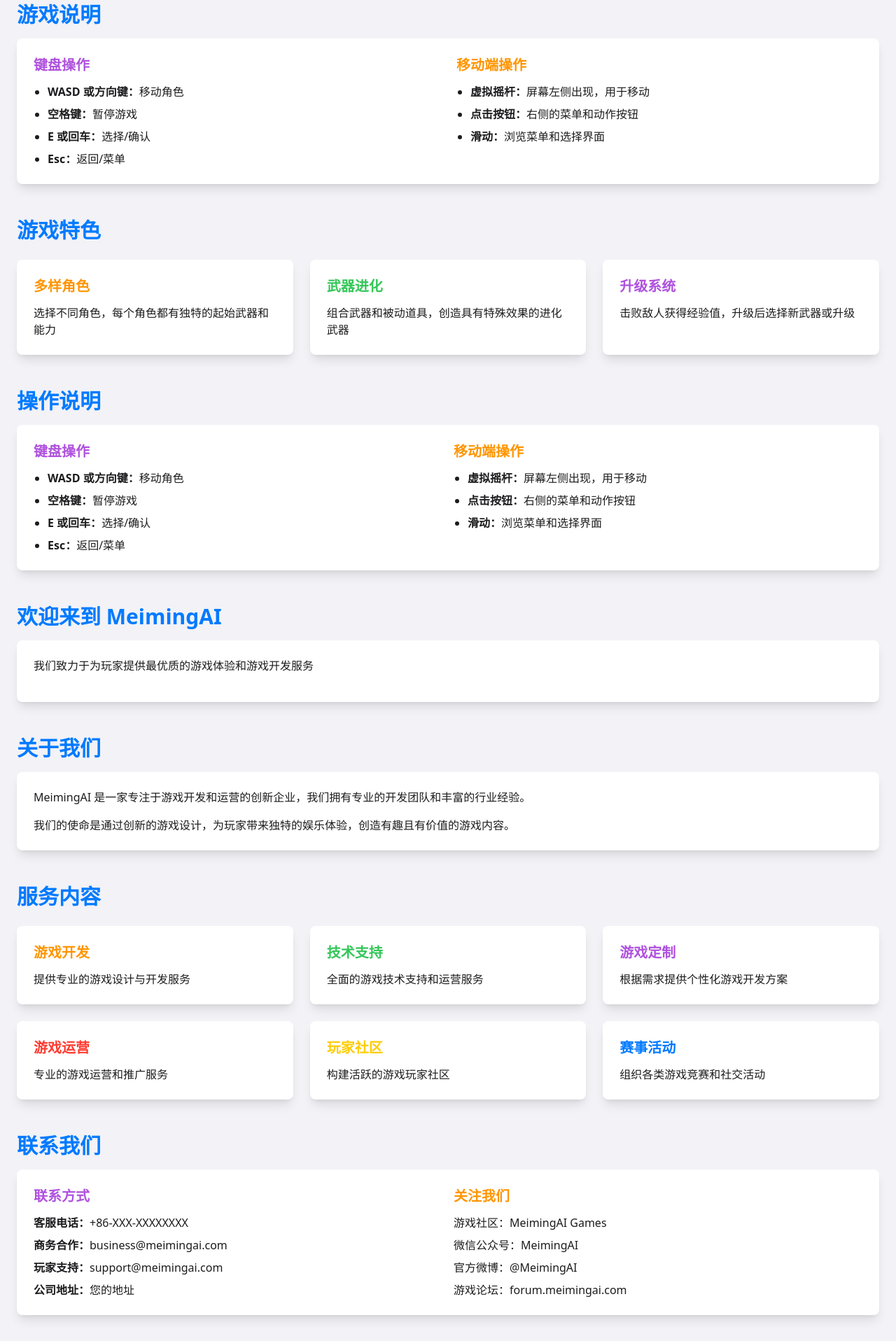
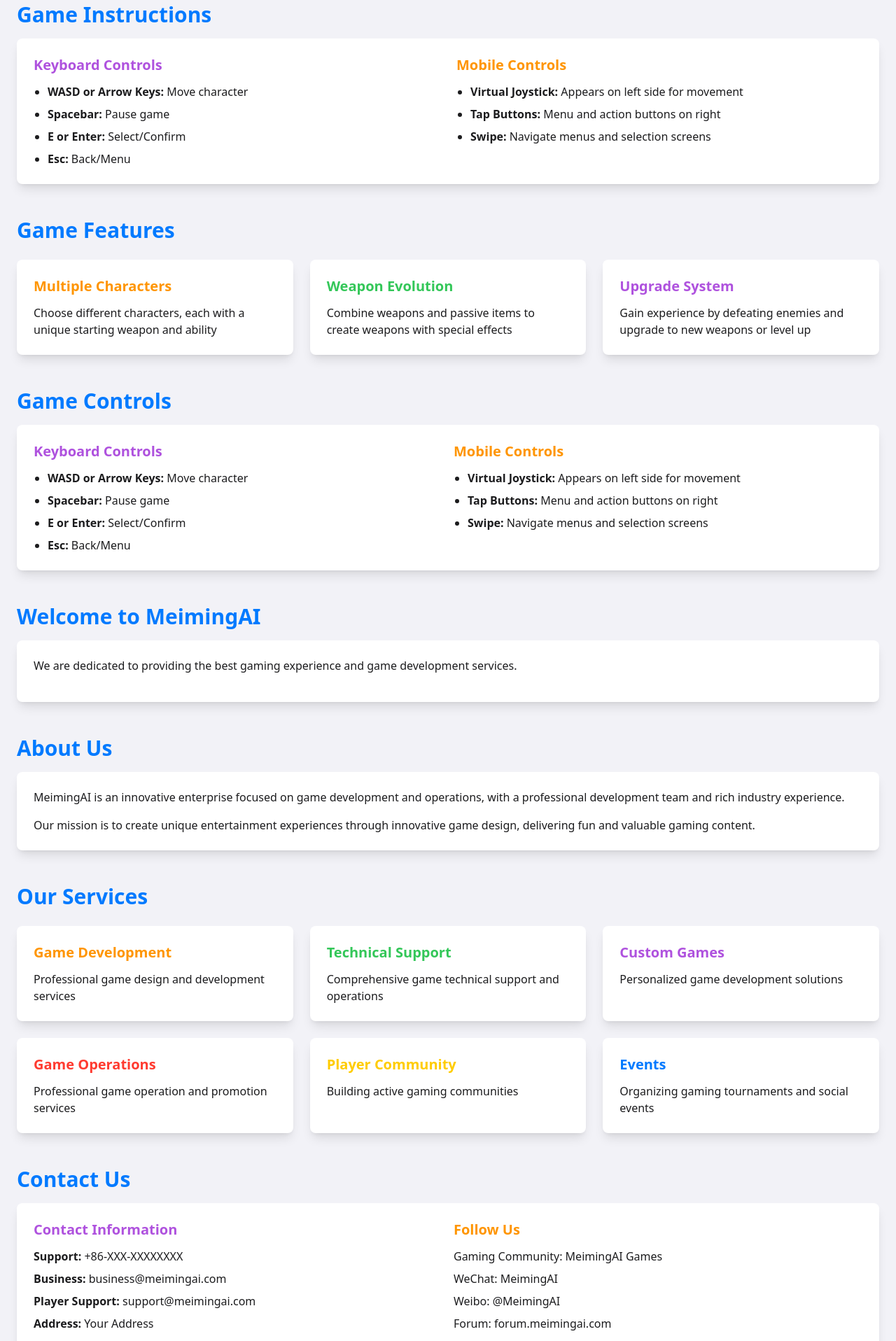
Before and after one commit to chemny/Navigation, a plain HTML site: page index.html in a window 1280 px wide. Shown: the part 881-2797 px from the top of the page at 70% size. Drawn offline with nearby package versions, Linux system fonts and the light colour scheme.

Commit message:
改为英文

```diff
--- a/index.html
+++ b/index.html
@@ -1,5 +1,5 @@
 <!DOCTYPE html>
-<html lang="zh-CN">
+<html lang="en">
 <head>
     <!-- Google tag (gtag.js) -->
     <script async src="https://www.googletagmanager.com/gtag/js?id=G-DPZYPLBNPB"></script>
@@ -13,8 +13,8 @@
 
     <meta charset="UTF-8">
     <meta name="viewport" content="width=device-width, initial-scale=1.0">
-    <title>Meiming Game - 专业的游戏服务平台</title>
-    <meta name="description" content="MeimingAI是专业的人工智能技术服务平台，提供AI解决方案、技术咨询、应用开发等服务。">
+    <title>MeimingAI - Professional Game Development Platform</title>
+    <meta name="description" content="MeimingAI is a professional game development and operation platform, providing high-quality gaming experiences and development services.">
     <link rel="canonical" href="https://meimingai.com">
     <script src="https://cdn.tailwindcss.com"></script>
     <script>
@@ -47,7 +47,7 @@
     </style>
     <meta name="robots" content="index, follow">
     <meta name="googlebot" content="index, follow">
-    <meta name="keywords" content="MeimingAI, 人工智能, AI技术, 机器学习, 深度学习, AI解决方案, 技术服务">
+    <meta name="keywords" content="MeimingAI, game development, gaming platform, online games, game services">
 </head>
 
 <body class="bg-apple-lightgray text-apple-dark">
@@ -56,15 +56,15 @@
             <div class="flex flex-col md:flex-row justify-between items-center">
                 <div class="text-center md:text-left mb-4 md:mb-0">
                     <h1 class="text-3xl md:text-4xl font-bold">MeimingAI</h1>
-                    <p class="text-lg mt-2">专业的游戏开发与运营平台</p>
+                    <p class="text-lg mt-2">Professional Game Development Platform</p>
                 </div>
                 <nav>
                     <ul class="flex space-x-4">
-                        <li><a href="#home" class="hover:text-apple-yellow transition-colors">首页</a></li>
-                        <li><a href="#game" class="hover:text-apple-yellow transition-colors">游戏体验</a></li>
-                        <li><a href="#about" class="hover:text-apple-yellow transition-colors">关于我们</a></li>
-                        <li><a href="#services" class="hover:text-apple-yellow transition-colors">服务内容</a></li>
-                        <li><a href="#contact" class="hover:text-apple-yellow transition-colors">联系我们</a></li>
+                        <li><a href="#home" class="hover:text-apple-yellow transition-colors">Home</a></li>
+                        <li><a href="#game" class="hover:text-apple-yellow transition-colors">Play Game</a></li>
+                        <li><a href="#about" class="hover:text-apple-yellow transition-colors">About Us</a></li>
+                        <li><a href="#services" class="hover:text-apple-yellow transition-colors">Services</a></li>
+                        <li><a href="#contact" class="hover:text-apple-yellow transition-colors">Contact</a></li>
                     </ul>
                 </nav>
             </div>
@@ -75,7 +75,7 @@
 
         <!-- 游戏模块 -->
         <section id="game" class="my-8">
-            <h2 class="text-2xl md:text-3xl font-bold mb-4 text-apple-blue">在线体验</h2>
+            <h2 class="text-2xl md:text-3xl font-bold mb-4 text-apple-blue">Game Experience</h2>
             <div class="bg-white rounded-lg shadow-lg overflow-hidden">
                 <div class="game-container w-full h-screen max-h-[600px]">
                     <iframe src="https://cloud.onlinegames.io/games/2025/unity/monster-survivors/index-og.html"
@@ -87,24 +87,24 @@
 
         <!-- 游戏说明 -->
         <section id="game-info" class="my-12">
-            <h2 class="text-2xl md:text-3xl font-bold mb-4 text-apple-blue">游戏说明</h2>
+            <h2 class="text-2xl md:text-3xl font-bold mb-4 text-apple-blue">Game Instructions</h2>
             <div class="bg-white rounded-lg shadow-lg p-6">
                 <div class="grid grid-cols-1 md:grid-cols-2 gap-6">
                     <div>
-                        <h3 class="text-xl font-semibold text-apple-purple mb-3">键盘操作</h3>
+                        <h3 class="text-xl font-semibold text-apple-purple mb-3">Keyboard Controls</h3>
                         <ul class="list-disc pl-5 space-y-2">
-                            <li><span class="font-semibold">WASD 或方向键：</span>移动角色</li>
-                            <li><span class="font-semibold">空格键：</span>暂停游戏</li>
-                            <li><span class="font-semibold">E 或回车：</span>选择/确认</li>
-                            <li><span class="font-semibold">Esc：</span>返回/菜单</li>
+                            <li><span class="font-semibold">WASD or Arrow Keys:</span> Move character</li>
+                            <li><span class="font-semibold">Spacebar:</span> Pause game</li>
+                            <li><span class="font-semibold">E or Enter:</span> Select/Confirm</li>
+                            <li><span class="font-semibold">Esc:</span> Back/Menu</li>
                         </ul>
                     </div>
                     <div>
-                        <h3 class="text-xl font-semibold text-apple-orange mb-3">移动端操作</h3>
+                        <h3 class="text-xl font-semibold text-apple-orange mb-3">Mobile Controls</h3>
                         <ul class="list-disc pl-5 space-y-2">
-                            <li><span class="font-semibold">虚拟摇杆：</span>屏幕左侧出现，用于移动</li>
-                            <li><span class="font-semibold">点击按钮：</span>右侧的菜单和动作按钮</li>
-                            <li><span class="font-semibold">滑动：</span>浏览菜单和选择界面</li>
+                            <li><span class="font-semibold">Virtual Joystick:</span> Appears on left side for movement</li>
+                            <li><span class="font-semibold">Tap Buttons:</span> Menu and action buttons on right</li>
+                            <li><span class="font-semibold">Swipe:</span> Navigate menus and selection screens</li>
                         </ul>
                     </div>
                 </div>
@@ -113,43 +113,43 @@
 
         <!-- 游戏特点 -->
         <section id="game-features" class="my-12">
-            <h2 class="text-2xl md:text-3xl font-bold mb-6 text-apple-blue">游戏特色</h2>
+            <h2 class="text-2xl md:text-3xl font-bold mb-6 text-apple-blue">Game Features</h2>
             <div class="grid grid-cols-1 md:grid-cols-2 lg:grid-cols-3 gap-6">
                 <div class="bg-white rounded-lg shadow-lg p-6">
-                    <h3 class="text-xl font-semibold text-apple-orange mb-3">多样角色</h3>
-                    <p>选择不同角色，每个角色都有独特的起始武器和能力</p>
+                    <h3 class="text-xl font-semibold text-apple-orange mb-3">Multiple Characters</h3>
+                    <p>Choose different characters, each with a unique starting weapon and ability</p>
                 </div>
                 <div class="bg-white rounded-lg shadow-lg p-6">
-                    <h3 class="text-xl font-semibold text-apple-green mb-3">武器进化</h3>
-                    <p>组合武器和被动道具，创造具有特殊效果的进化武器</p>
+                    <h3 class="text-xl font-semibold text-apple-green mb-3">Weapon Evolution</h3>
+                    <p>Combine weapons and passive items to create weapons with special effects</p>
                 </div>
                 <div class="bg-white rounded-lg shadow-lg p-6">
-                    <h3 class="text-xl font-semibold text-apple-purple mb-3">升级系统</h3>
-                    <p>击败敌人获得经验值，升级后选择新武器或升级</p>
+                    <h3 class="text-xl font-semibold text-apple-purple mb-3">Upgrade System</h3>
+                    <p>Gain experience by defeating enemies and upgrade to new weapons or level up</p>
                 </div>
             </div>
         </section>
 
         <!-- 操作说明 -->
         <section id="controls" class="my-12">
-            <h2 class="text-2xl md:text-3xl font-bold mb-4 text-apple-blue">操作说明</h2>
+            <h2 class="text-2xl md:text-3xl font-bold mb-4 text-apple-blue">Game Controls</h2>
             <div class="bg-white rounded-lg shadow-lg p-6">
                 <div class="grid grid-cols-1 md:grid-cols-2 gap-4">
                     <div>
-                        <h3 class="text-xl font-semibold text-apple-purple mb-3">键盘操作</h3>
+                        <h3 class="text-xl font-semibold text-apple-purple mb-3">Keyboard Controls</h3>
                         <ul class="list-disc pl-5 space-y-2">
-                            <li><span class="font-semibold">WASD 或方向键：</span>移动角色</li>
-                            <li><span class="font-semibold">空格键：</span>暂停游戏</li>
-                            <li><span class="font-semibold">E 或回车：</span>选择/确认</li>
-                            <li><span class="font-semibold">Esc：</span>返回/菜单</li>
+                            <li><span class="font-semibold">WASD or Arrow Keys:</span> Move character</li>
+                            <li><span class="font-semibold">Spacebar:</span> Pause game</li>
+                            <li><span class="font-semibold">E or Enter:</span> Select/Confirm</li>
+                            <li><span class="font-semibold">Esc:</span> Back/Menu</li>
                         </ul>
                     </div>
                     <div>
-                        <h3 class="text-xl font-semibold text-apple-orange mb-3">移动端操作</h3>
+                        <h3 class="text-xl font-semibold text-apple-orange mb-3">Mobile Controls</h3>
                         <ul class="list-disc pl-5 space-y-2">
-                            <li><span class="font-semibold">虚拟摇杆：</span>屏幕左侧出现，用于移动</li>
-                            <li><span class="font-semibold">点击按钮：</span>右侧的菜单和动作按钮</li>
-                            <li><span class="font-semibold">滑动：</span>浏览菜单和选择界面</li>
+                            <li><span class="font-semibold">Virtual Joystick:</span> Appears on left side for movement</li>
+                            <li><span class="font-semibold">Tap Buttons:</span> Menu and action buttons on right</li>
+                            <li><span class="font-semibold">Swipe:</span> Navigate menus and selection screens</li>
                         </ul>
                     </div>
                 </div>
@@ -158,70 +158,70 @@
 
 
     <section id="home" class="my-8">
-        <h2 class="text-2xl md:text-3xl font-bold mb-4 text-apple-blue">欢迎来到 MeimingAI</h2>
+        <h2 class="text-2xl md:text-3xl font-bold mb-4 text-apple-blue">Welcome to MeimingAI</h2>
         <div class="bg-white rounded-lg shadow-lg p-6">
-            <p class="mb-4">我们致力于为玩家提供最优质的游戏体验和游戏开发服务</p>
+            <p class="mb-4">We are dedicated to providing the best gaming experience and game development services.</p>
         </div>
     </section>
 
     <section id="about" class="my-12">
-        <h2 class="text-2xl md:text-3xl font-bold mb-4 text-apple-blue">关于我们</h2>
+        <h2 class="text-2xl md:text-3xl font-bold mb-4 text-apple-blue">About Us</h2>
         <div class="bg-white rounded-lg shadow-lg p-6">
-            <p class="mb-4">MeimingAI 是一家专注于游戏开发和运营的创新企业，我们拥有专业的开发团队和丰富的行业经验。</p>
-            <p>我们的使命是通过创新的游戏设计，为玩家带来独特的娱乐体验，创造有趣且有价值的游戏内容。</p>
+            <p class="mb-4">MeimingAI is an innovative enterprise focused on game development and operations, with a professional development team and rich industry experience.</p>
+            <p>Our mission is to create unique entertainment experiences through innovative game design, delivering fun and valuable gaming content.</p>
         </div>
     </section>
 
     <section id="services" class="my-12">
-        <h2 class="text-2xl md:text-3xl font-bold mb-6 text-apple-blue">服务内容</h2>
+        <h2 class="text-2xl md:text-3xl font-bold mb-6 text-apple-blue">Our Services</h2>
         <div class="grid grid-cols-1 md:grid-cols-2 lg:grid-cols-3 gap-6">
             <div class="bg-white rounded-lg shadow-lg p-6">
-                <h3 class="text-xl font-semibold text-apple-orange mb-3">游戏开发</h3>
-                <p>提供专业的游戏设计与开发服务</p>
+                <h3 class="text-xl font-semibold text-apple-orange mb-3">Game Development</h3>
+                <p>Professional game design and development services</p>
             </div>
             <div class="bg-white rounded-lg shadow-lg p-6">
-                <h3 class="text-xl font-semibold text-apple-green mb-3">技术支持</h3>
-                <p>全面的游戏技术支持和运营服务</p>
+                <h3 class="text-xl font-semibold text-apple-green mb-3">Technical Support</h3>
+                <p>Comprehensive game technical support and operations</p>
             </div>
             <div class="bg-white rounded-lg shadow-lg p-6">
-                <h3 class="text-xl font-semibold text-apple-purple mb-3">游戏定制</h3>
-                <p>根据需求提供个性化游戏开发方案</p>
+                <h3 class="text-xl font-semibold text-apple-purple mb-3">Custom Games</h3>
+                <p>Personalized game development solutions</p>
             </div>
             <div class="bg-white rounded-lg shadow-lg p-6">
-                <h3 class="text-xl font-semibold text-apple-red mb-3">游戏运营</h3>
-                <p>专业的游戏运营和推广服务</p>
+                <h3 class="text-xl font-semibold text-apple-red mb-3">Game Operations</h3>
+                <p>Professional game operation and promotion services</p>
             </div>
             <div class="bg-white rounded-lg shadow-lg p-6">
-                <h3 class="text-xl font-semibold text-apple-yellow mb-3">玩家社区</h3>
-                <p>构建活跃的游戏玩家社区</p>
+                <h3 class="text-xl font-semibold text-apple-yellow mb-3">Player Community</h3>
+                <p>Building active gaming communities</p>
             </div>
             <div class="bg-white rounded-lg shadow-lg p-6">
-                <h3 class="text-xl font-semibold text-apple-blue mb-3">赛事活动</h3>
-                <p>组织各类游戏竞赛和社交活动</p>
+                <h3 class="text-xl font-semibold text-apple-blue mb-3">Events</h3>
+                <p>Organizing gaming tournaments and social events</p>
             </div>
         </div>
     </section>
 
     <section id="contact" class="my-12">
-        <h2 class="text-2xl md:text-3xl font-bold mb-4 text-apple-blue">联系我们</h2>
+        <h2 class="text-2xl md:text-3xl font-bold mb-4 text-apple-blue">Contact Us</h2>
         <div class="bg-white rounded-lg shadow-lg p-6">
             <div class="grid grid-cols-1 md:grid-cols-2 gap-4">
                 <div>
-                    <h3 class="text-xl font-semibold text-apple-purple mb-3">联系方式</h3>
+                    <h3 class="text-xl font-semibold text-apple-purple mb-3">Contact Information</h3>
                     <ul class="space-y-2">
-                        <li><span class="font-semibold">客服电话：</span>+86-XXX-XXXXXXXX</li>
-                        <li><span class="font-semibold">商务合作：</span>business@meimingai.com</li>
-                        <li><span class="font-semibold">玩家支持：</span>support@meimingai.com</li>
-                        <li><span class="font-semibold">公司地址：</span>您的地址</li>
+                        <li><span class="font-semibold">Support:</span> +86-XXX-XXXXXXXX</li>
+                        <li><span class="font-semibold">Business:</span> business@meimingai.com</li>
+                        <li><span class="font-semibold">Player Support:</span> support@meimingai.com</li>
+                        <li><span class="font-semibold">Address:</span> Your Address</li>
                     </ul>
                 </div>
                 <div>
-                    <h3 class="text-xl font-semibold text-apple-orange mb-3">关注我们</h3>
+                    <h3 class="text-xl font-semibold text-apple-orange mb-3">Follow Us</h3>
                     <ul class="space-y-2">
-                        <li>游戏社区：MeimingAI Games</li>
-                        <li>微信公众号：MeimingAI</li>
-                        <li>官方微博：@MeimingAI</li>
-                        <li>游戏论坛：forum.meimingai.com</li>
+                        <li>Gaming Community: MeimingAI Games</li>
+                        <li>WeChat: MeimingAI</li>
+                        <li>Weibo: @MeimingAI</li>
+                        <li>Forum: forum.meimingai.com</li>
                     </ul>
                 </div>
             </div>
@@ -232,12 +232,12 @@
         <div class="container mx-auto">
             <div class="flex flex-col md:flex-row justify-between items-center">
                 <div class="mb-4 md:mb-0">
-                    <p>&copy; 2024 MeimingAI. 保留所有权利。</p>
+                    <p>&copy; 2024 MeimingAI. All rights reserved.</p>
                 </div>
                 <div class="flex space-x-4">
-                    <a href="/privacy" class="hover:text-apple-blue transition-colors">隐私政策</a>
-                    <a href="/terms" class="hover:text-apple-blue transition-colors">服务条款</a>
-                    <a href="/contact" class="hover:text-apple-blue transition-colors">联系我们</a>
+                    <a href="/privacy" class="hover:text-apple-blue transition-colors">Privacy Policy</a>
+                    <a href="/terms" class="hover:text-apple-blue transition-colors">Terms of Service</a>
+                    <a href="/contact" class="hover:text-apple-blue transition-colors">Contact</a>
                 </div>
             </div>
         </div>
@@ -249,7 +249,7 @@
         "@context": "https://schema.org",
         "@type": "Organization",
         "name": "MeimingAI",
-        "description": "专业的游戏开发与运营平台",
+        "description": "Professional Game Development Platform",
         "url": "https://meimingai.com",
         "logo": "https://meimingai.com/images/logo.png",
         "sameAs": [
@@ -260,19 +260,19 @@
             "@type": "ContactPoint",
             "telephone": "+86-XXX-XXXXXXXX",
             "contactType": "customer service",
-            "availableLanguage": ["Chinese", "English"]
+            "availableLanguage": ["English", "Chinese"]
         },
         "address": {
             "@type": "PostalAddress",
             "addressCountry": "CN",
-            "addressLocality": "您的城市"
+            "addressLocality": "Your City"
         }
     }
     </script>
 
     <div id="cookie-consent" class="hidden">
-        <p>我们使用 cookies 来改善您的浏览体验。</p>
-        <button onclick="acceptCookies()">接受</button>
+        <p>We use cookies to improve your browsing experience.</p>
+        <button onclick="acceptCookies()">Accept</button>
     </div>
 </body>
 </html>
```
